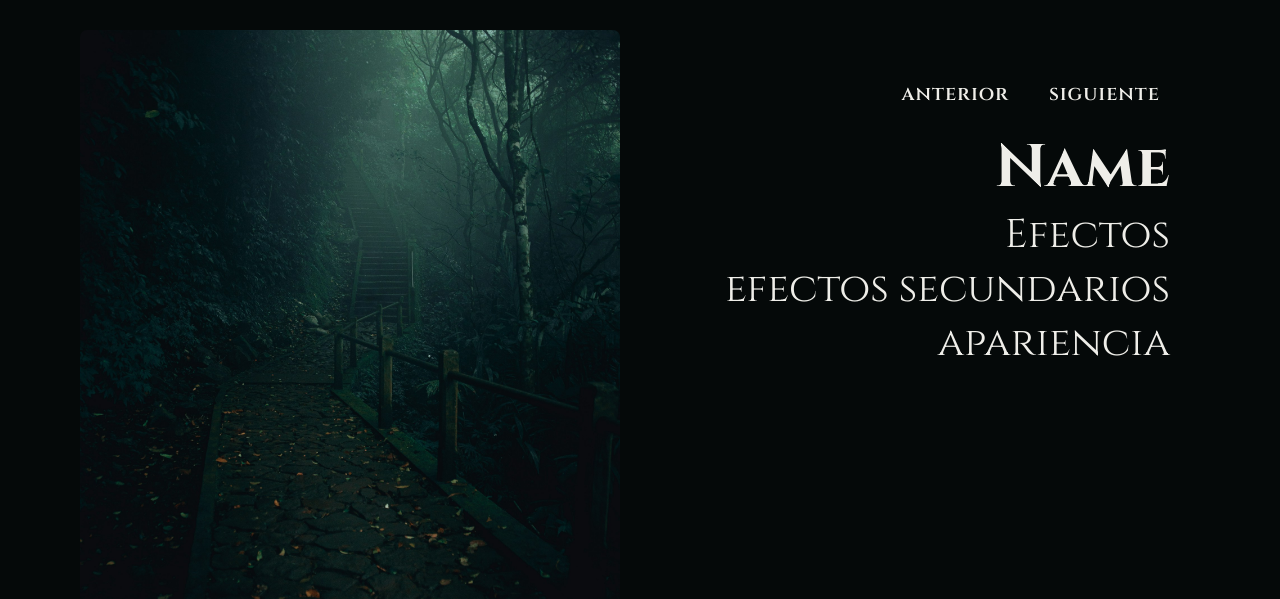
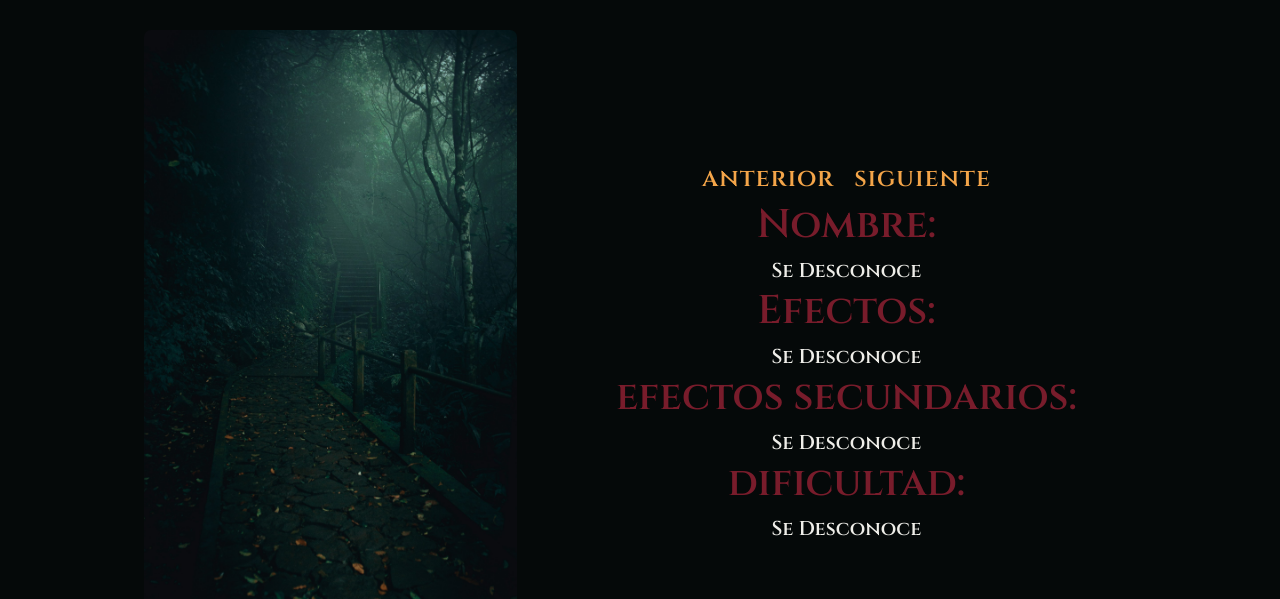
Before and after one commit to gedisonCode/Proyecto-Magia, a React (Vite) app: page / in a window 1280 px wide. Shown: the part 1160-1759 px from the top of the page. Built offline with nearby package versions, Linux system fonts and the light colour scheme; no server answers; a web font is replaced by a local one.

Commit message:
Implementando Api de pociones

```diff
--- a/src/components/estudiantes/estudiantes.module.css
+++ b/src/components/estudiantes/estudiantes.module.css
@@ -188,7 +188,12 @@
 .cargarMas:hover {
     background-color: var(--hufflepuff--color);
     color: var(--fondo--primario);
+}
 
+.cargarMas:active {
+    background-color: var(--gryffindor--color);
+    color: var(--fondo--primario);
+    padding: 1rem;
 }
 
 .nombrePersonaje {
--- a/src/components/pociones/Pociones.jsx
+++ b/src/components/pociones/Pociones.jsx
@@ -2,7 +2,36 @@ import React, { useState, useEffect } from "react";
 import style from "./pociones.module.css";
 
 function Pociones() {
-  const [pociones, setPociones] = useState([]);
+  const [pociones, setPociones] = useState([0]);
+  const [cambio, setCambio] = useState(0);
+  const url = "https://wizard-world-api.herokuapp.com/Elixirs";
+
+  const sinInfo = "Se Desconoce"
+
+  function siguiente() {
+    if (cambio < pociones.length -1) {
+        setCambio(cambio + 1);
+    } else {
+        setCambio(0)
+    }
+  }
+  function anterior() {
+    if (cambio > 0) {
+      setCambio(cambio - 1);
+    } else {
+        setCambio(pociones.length - 1)
+    }
+  }
+
+  useEffect(() => {
+    async function fetchPociones() {
+      const respuesta = await fetch(url);
+      if (!respuesta.ok) throw new Error("Error");
+      const data = await respuesta.json();
+      setPociones(data);
+    }
+    fetchPociones();
+  }, [cambio]);
 
   return (
     <>
@@ -15,17 +44,37 @@ function Pociones() {
           />
         </div>
 
-        <div className={style.contenedorTexto}>
-          <div className={style.botones}>
-            <button className={style.anterior}>anterior</button>
-            <button className={style.siguiente}>siguiente</button>
+        {pociones && (
+          <div className={style.contenedorTexto}>
+            <div className={style.botones}>
+              <button className={style.anterior} onClick={() => anterior()}>
+                anterior
+              </button>
+              <button className={style.siguiente} onClick={() => siguiente()}>
+                siguiente
+              </button>
+            </div>
+
+            <p>
+              Nombre: <br />{" "}
+              <span className={style.datos}>{pociones[cambio].name || sinInfo}</span>
+            </p>
+            <p>
+              Efectos: <br />{" "}
+              <span className={style.datos}>{pociones[cambio].effect || sinInfo}</span>
+            </p>
+            <p>
+              efectos secundarios: <br />{" "}
+              <span className={style.datos}>
+                {pociones[cambio].sideEffects || sinInfo}
+              </span>
+            </p>
+            <p>
+              dificultad: <br />{" "}
+              <span className={style.datos}>{pociones[cambio].difficulty || sinInfo}</span>
+            </p>
           </div>
-
-          <h2 className={style.titulo}>Name</h2>
-          <p>Efectos</p>
-          <p>efectos secundarios</p>
-          <p>apariencia</p>
-        </div>
+        )}
       </section>
     </>
   );
--- a/src/components/pociones/pociones.module.css
+++ b/src/components/pociones/pociones.module.css
@@ -1,14 +1,16 @@
 .contenedorPrincipal {
     display: flex;
-    width: 100%;
-    height: 100dvh;
+    width: 90%;
+    height: 100vh;
     padding: 6rem;
+    margin: auto
 }
 
 .contenedorImagen {
     display: flex;
     justify-content: center;
-    width: 50%;
+    width: 40%;
+    height: auto;
     overflow: hidden;
     padding: 2rem;
     transition: 0.3s;
@@ -27,44 +29,89 @@
 
 .contenedorTexto {
     display: flex;
+    flex-direction: column;
     align-content: center;
-    text-align: right;
-    width: 50%;
-    height: auto;
-    overflow: hidden;
-    padding: 5rem;
+    text-align: center;
+    justify-content: center;
+    width: 60%;
+    height: 100%;
     flex-direction: column;
-    align-items: right;
-    color: var(--fondo--primario);
+    color: var(--gryffindor--color);
+    font-weight: 600;
     font-size: 4rem;
     font-family: "Cinzel", serif;
+    line-height: 4rem;
+    cursor: default;
+
 }
 
 .botones {
     width: 100%;
     display: flex;
-    flex-direction: row;
-    justify-content: flex-end;
-    margin: 1rem auto;
+    justify-content: center;
 }
 
 .anterior,
 .siguiente {
     padding: 1rem;
     font-family: "Cinzel", serif;
-    margin-left: 2rem;
-    font-size: 2rem;
-    color: var(--fondo--primario);
+    font-size: 2.5rem;
+    color: var(--hufflepuff--color);
     background-color: rgba(0, 0, 0, 0);
     border: none;
     font-weight: 600;
     letter-spacing: 1px;
+    cursor: pointer;
     transition: 0.2s;
 }
 
 .anterior:hover,
 .siguiente:hover {
     letter-spacing: 2px;
-    color: var(--gryffindor--color);
     font-weight: 800;
 }
+
+.anterior:active,
+.siguiente:active {
+    letter-spacing: 1px;
+}
+
+
+.datos {
+    color: var(--fondo--primario);
+    font-size: 2rem;
+    line-height: -4rem;
+}
+
+::selection {
+    background-color: var(--gryffindor--color);
+    color: var(--fondo--primario)
+}
+
+@media screen and (width < 600px) {
+    .contenedorPrincipal {
+        display: flex;
+        flex-direction: column;
+        width: 100%;
+        height: auto;
+        margin: auto;
+    }
+
+    .contenedorImagen {
+        display: none;
+    }
+
+    .contenedorTexto {
+        width: 100%;
+        height: auto;
+        font-size: 3rem;
+        line-height: 3.5rem;
+    }
+
+    .anterior,
+    .siguiente {
+        padding: 1rem;
+        font-family: "Cinzel", serif;
+        font-size: 2rem;
+    }
+}
```
